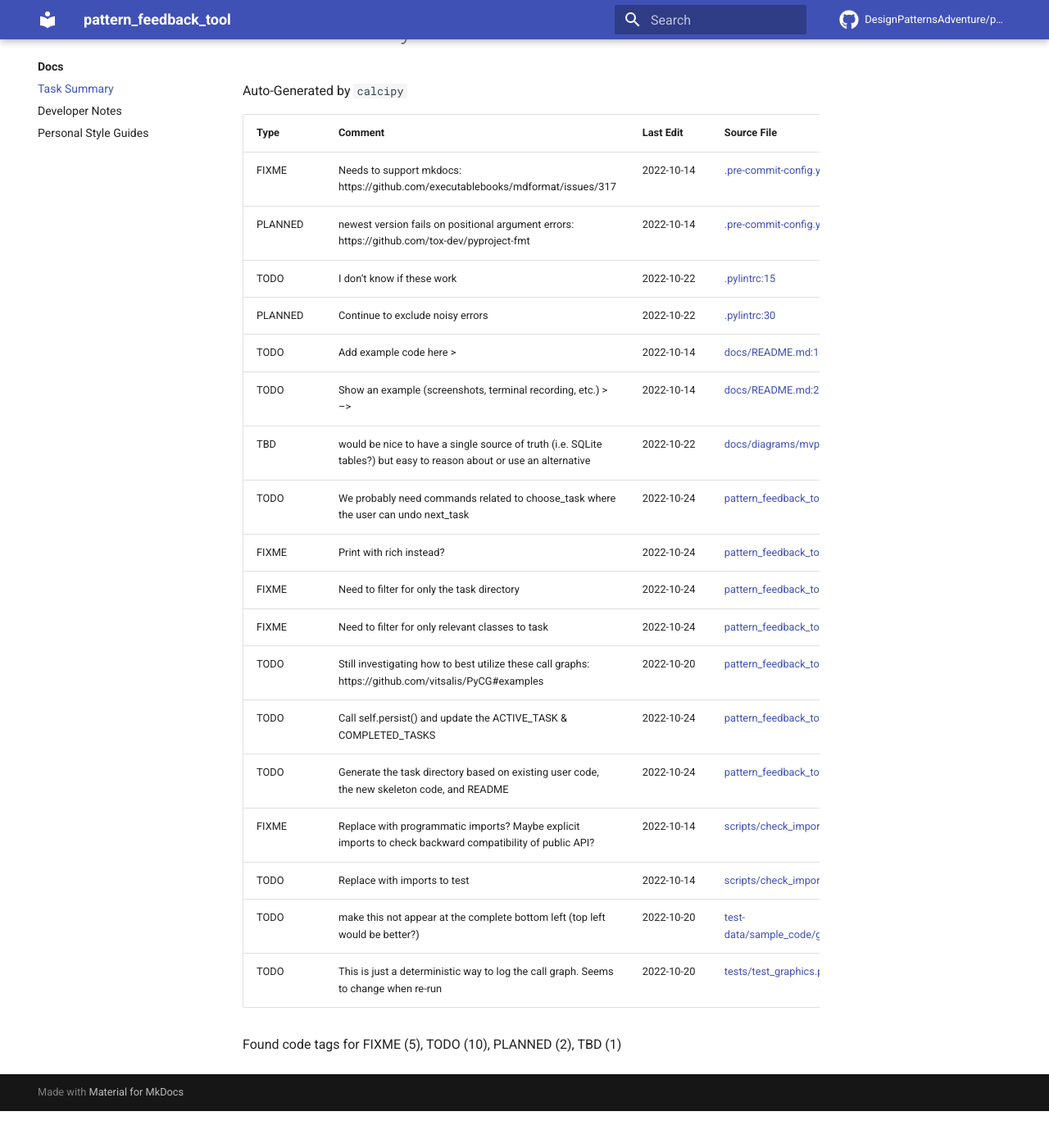
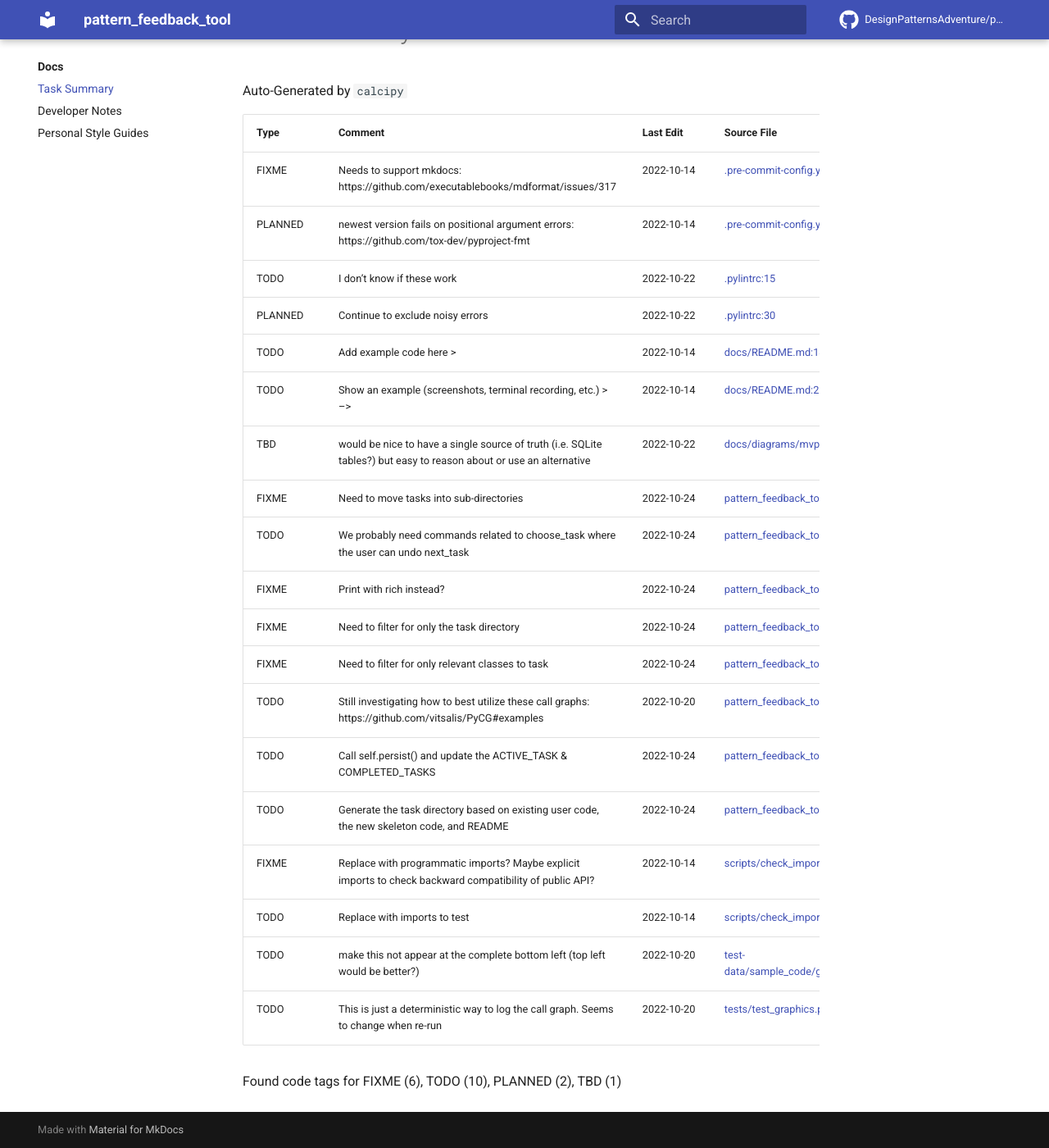
Before and after one commit to DesignPatternsAdventure/pattern_feedback_tool, an MkDocs documentation site: the page built from docs/docs/CODE_TAG_SUMMARY.md, in a window 1280 px wide and 1400 px high, scrolled down 130 px. Shown: the whole window at 82% size. Built offline with MkDocs 1.6.1 and Material for MkDocs 9.7.7, drawn with Linux system fonts in a browser that asks for light colours; comment, search, counter and statistics services are not loaded; before the commit the page ends 1485 px from its top, so only the background shows below that.

```diff
--- a/docs/docs/CODE_TAG_SUMMARY.md
+++ b/docs/docs/CODE_TAG_SUMMARY.md
@@ -11,10 +11,11 @@ Auto-Generated by `calcipy`
 | TODO    | Add example code here >                                                                                             | 2022-10-14  | [docs/README.md:14](https://github.com/DesignPatternsAdventure/pattern_feedback_tool/blame/d8682bba6b764ceb10b1199d03cfe06591334f98/docs/README.md#L14)                                             |
 | TODO    | Show an example (screenshots, terminal recording, etc.) > -->                                                       | 2022-10-14  | [docs/README.md:21](https://github.com/DesignPatternsAdventure/pattern_feedback_tool/blame/d8682bba6b764ceb10b1199d03cfe06591334f98/docs/README.md#L21)                                             |
 | TBD     | would be nice to have a single source of truth (i.e. SQLite tables?) but easy to reason about or use an alternative | 2022-10-22  | [docs/diagrams/mvp-wip.md:7](https://github.com/DesignPatternsAdventure/pattern_feedback_tool/blame/efb87739e0dd57f67e1772b0c4932d3b60fafca9/docs/diagrams/mvp-wip.md#L7)                           |
-| TODO    | We probably need commands related to choose_task where the user can undo next_task                                  | 2022-10-24  | [pattern_feedback_tool/doit_tasks.py:48](https://github.com/DesignPatternsAdventure/pattern_feedback_tool/blame/f3aa892e043a55543d51e2e26cffd4b3b8af7510/pattern_feedback_tool/doit_tasks.py#L48)   |
-| FIXME   | Print with rich instead?                                                                                            | 2022-10-24  | [pattern_feedback_tool/doit_tasks.py:96](https://github.com/DesignPatternsAdventure/pattern_feedback_tool/blame/f3aa892e043a55543d51e2e26cffd4b3b8af7510/pattern_feedback_tool/doit_tasks.py#L96)   |
-| FIXME   | Need to filter for only the task directory                                                                          | 2022-10-24  | [pattern_feedback_tool/doit_tasks.py:123](https://github.com/DesignPatternsAdventure/pattern_feedback_tool/blame/f3aa892e043a55543d51e2e26cffd4b3b8af7510/pattern_feedback_tool/doit_tasks.py#L123) |
-| FIXME   | Need to filter for only relevant classes to task                                                                    | 2022-10-24  | [pattern_feedback_tool/doit_tasks.py:156](https://github.com/DesignPatternsAdventure/pattern_feedback_tool/blame/f3aa892e043a55543d51e2e26cffd4b3b8af7510/pattern_feedback_tool/doit_tasks.py#L156) |
+| FIXME   | Need to move tasks into sub-directories                                                                             | 2022-10-24  | [pattern_feedback_tool/doit_tasks.py:17](https://github.com/DesignPatternsAdventure/pattern_feedback_tool/blame/b9865f0dc8d9afcadacbec6df1f9dc2c0ce48bcc/pattern_feedback_tool/doit_tasks.py#L17)   |
+| TODO    | We probably need commands related to choose_task where the user can undo next_task                                  | 2022-10-24  | [pattern_feedback_tool/doit_tasks.py:49](https://github.com/DesignPatternsAdventure/pattern_feedback_tool/blame/f3aa892e043a55543d51e2e26cffd4b3b8af7510/pattern_feedback_tool/doit_tasks.py#L48)   |
+| FIXME   | Print with rich instead?                                                                                            | 2022-10-24  | [pattern_feedback_tool/doit_tasks.py:97](https://github.com/DesignPatternsAdventure/pattern_feedback_tool/blame/f3aa892e043a55543d51e2e26cffd4b3b8af7510/pattern_feedback_tool/doit_tasks.py#L96)   |
+| FIXME   | Need to filter for only the task directory                                                                          | 2022-10-24  | [pattern_feedback_tool/doit_tasks.py:124](https://github.com/DesignPatternsAdventure/pattern_feedback_tool/blame/b9865f0dc8d9afcadacbec6df1f9dc2c0ce48bcc/pattern_feedback_tool/doit_tasks.py#L124) |
+| FIXME   | Need to filter for only relevant classes to task                                                                    | 2022-10-24  | [pattern_feedback_tool/doit_tasks.py:157](https://github.com/DesignPatternsAdventure/pattern_feedback_tool/blame/b9865f0dc8d9afcadacbec6df1f9dc2c0ce48bcc/pattern_feedback_tool/doit_tasks.py#L157) |
 | TODO    | Still investigating how to best utilize these call graphs: https://github.com/vitsalis/PyCG#examples                | 2022-10-20  | [pattern_feedback_tool/graphics.py:71](https://github.com/DesignPatternsAdventure/pattern_feedback_tool/blame/8f71e5ed2ba8bbf767c6d83077d5f2b5029e28c0/pattern_feedback_tool/graphics.py#L121)      |
 | TODO    | Call self.persist() and update the ACTIVE_TASK & COMPLETED_TASKS                                                    | 2022-10-24  | [pattern_feedback_tool/settings.py:29](https://github.com/DesignPatternsAdventure/pattern_feedback_tool/blame/f3aa892e043a55543d51e2e26cffd4b3b8af7510/pattern_feedback_tool/settings.py#L29)       |
 | TODO    | Generate the task directory based on existing user code, the new skeleton code, and README                          | 2022-10-24  | [pattern_feedback_tool/settings.py:30](https://github.com/DesignPatternsAdventure/pattern_feedback_tool/blame/f3aa892e043a55543d51e2e26cffd4b3b8af7510/pattern_feedback_tool/settings.py#L30)       |
@@ -23,6 +24,6 @@ Auto-Generated by `calcipy`
 | TODO    | make this not appear at the complete bottom left (top left would be better?)                                        | 2022-10-20  | [test-data/sample_code/game_view.py:88](https://github.com/DesignPatternsAdventure/pattern_feedback_tool/blame/8f71e5ed2ba8bbf767c6d83077d5f2b5029e28c0/test-data/sample_code/game_view.py#L88)     |
 | TODO    | This is just a deterministic way to log the call graph. Seems to change when re-run                                 | 2022-10-20  | [tests/test_graphics.py:22](https://github.com/DesignPatternsAdventure/pattern_feedback_tool/blame/8f71e5ed2ba8bbf767c6d83077d5f2b5029e28c0/tests/test_graphics.py#L28)                             |
 
-Found code tags for FIXME (5), TODO (10), PLANNED (2), TBD (1)
+Found code tags for FIXME (6), TODO (10), PLANNED (2), TBD (1)
 
 <!-- calcipy:skip_tags -->
```
Also changed, not shown: docs/docs/CHANGELOG.md (+5 -0 lines), docs/docs/DEVELOPER_GUIDE.md (+3 -3 lines), 10 other files.
